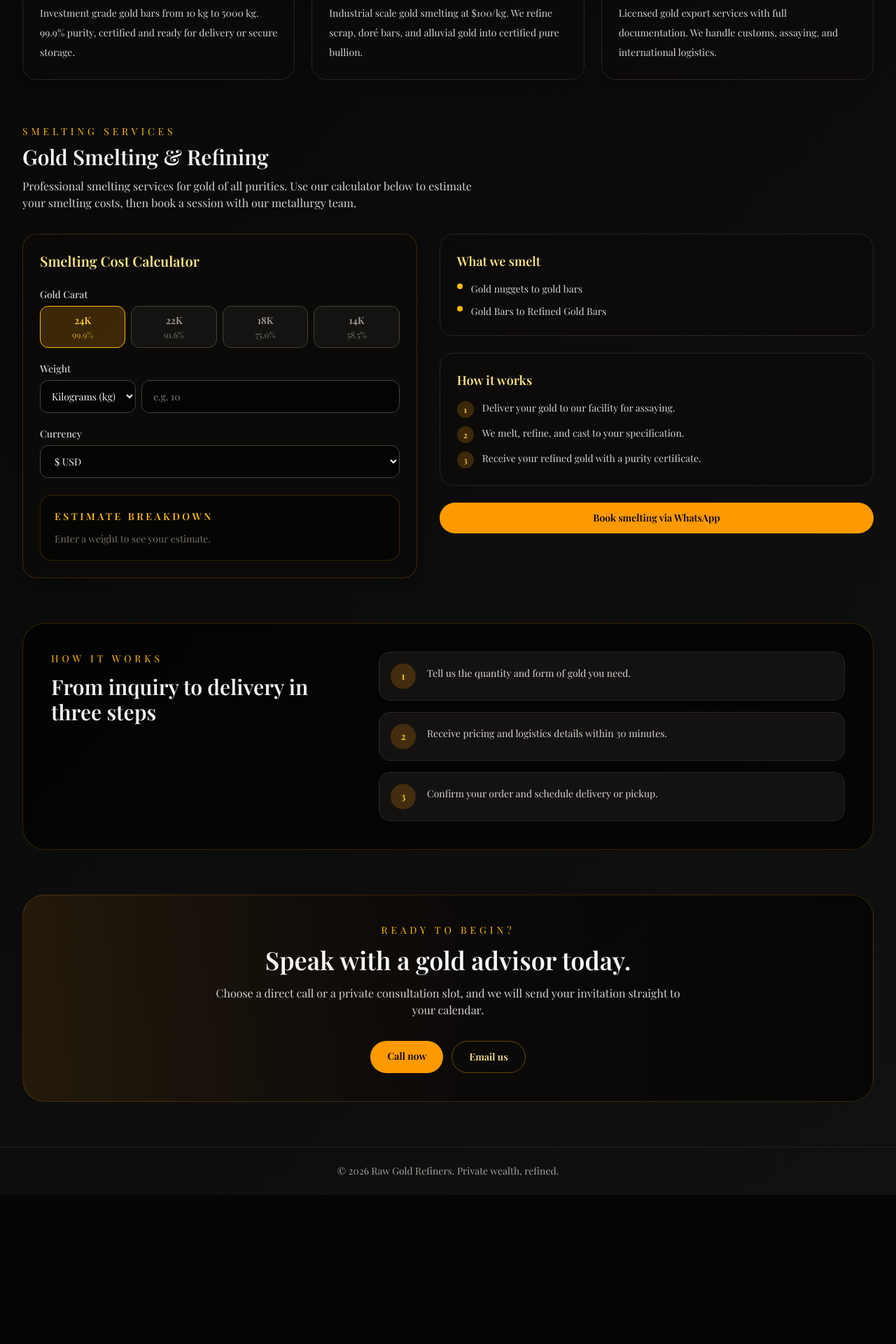
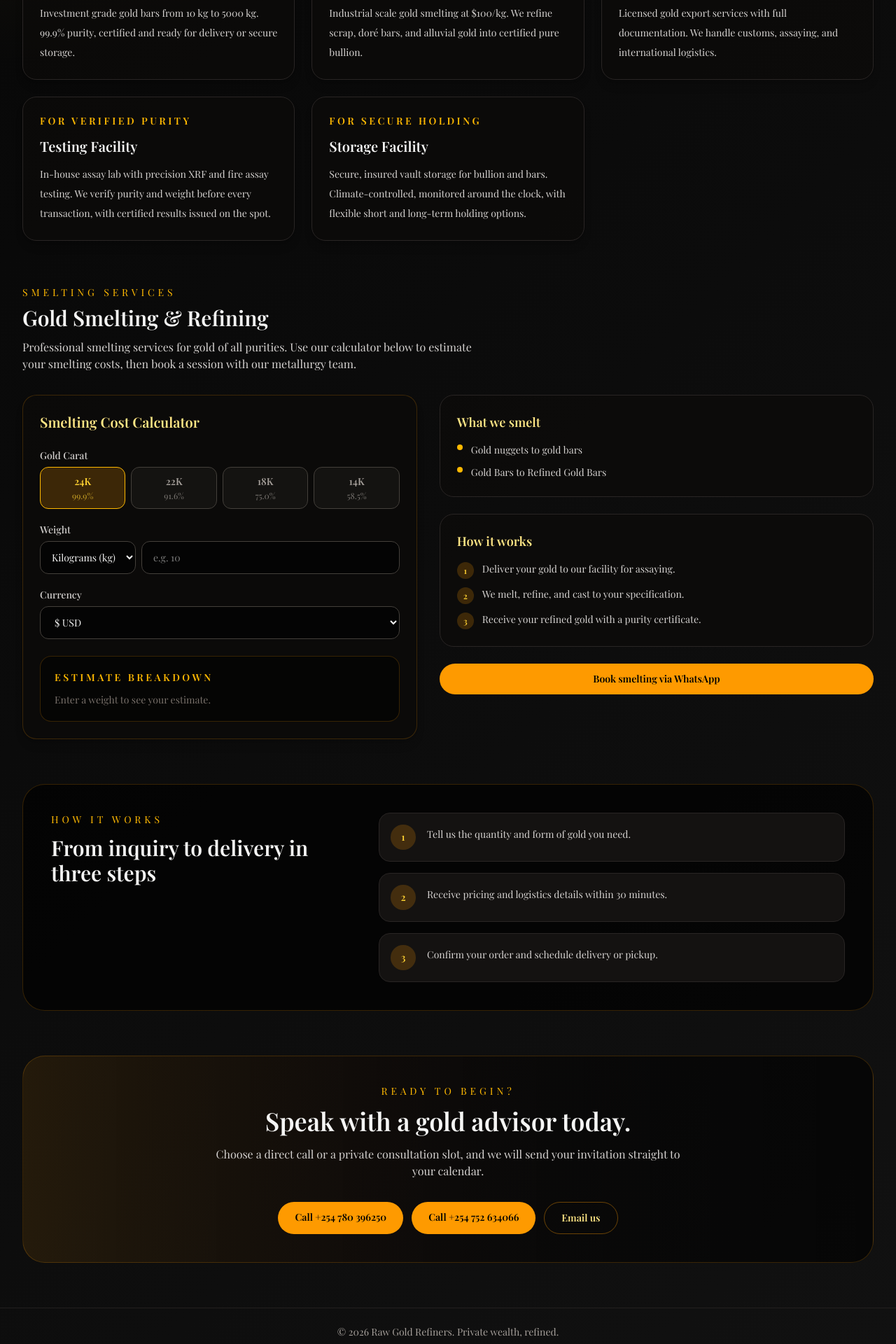
Before and after one commit to AlvinMusonye/gold-Trading-, a React (Vite) app: page / in a window 1280 px wide. Shown: the part 1040-2960 px from the top of the page at 70% size. Before the commit the page ends 2747 px from the top, so only its background shows below. Built offline with nearby package versions, Linux system fonts and the light colour scheme; a web font is replaced by a local one.

Commit message:
Add testing and storage facility services, add second contact number
Adds Testing Facility and Storage Facility cards to the offerings
section, and adds a second call button (+254752634066) alongside the
existing number in the contact section.

```diff
--- a/src/App.jsx
+++ b/src/App.jsx
@@ -16,6 +16,16 @@ const offerings = [
     title: 'Gold Export & Trade',
     description: 'Licensed gold export services with full documentation. We handle customs, assaying, and international logistics.',
     badge: 'For global buyers',
+  },
+  {
+    title: 'Testing Facility',
+    description: 'In-house assay lab with precision XRF and fire assay testing. We verify purity and weight before every transaction, with certified results issued on the spot.',
+    badge: 'For verified purity',
+  },
+  {
+    title: 'Storage Facility',
+    description: 'Secure, insured vault storage for bullion and bars. Climate-controlled, monitored around the clock, with flexible short and long-term holding options.',
+    badge: 'For secure holding',
   },
 ]
 
@@ -311,7 +321,10 @@ We Sell Certified Gold & Provide Professional Smelting Services.            </h1
           </p>
           <div className="mt-6 flex flex-col justify-center gap-3 sm:mt-8 sm:flex-row">
             <a href="tel:+254780396250" className="rounded-full bg-amber-500 px-5 py-2.5 text-sm font-semibold text-black transition hover:bg-amber-400 sm:px-6 sm:py-3">
-              Call now
+              Call +254 780 396250
+            </a>
+            <a href="tel:+254752634066" className="rounded-full bg-amber-500 px-5 py-2.5 text-sm font-semibold text-black transition hover:bg-amber-400 sm:px-6 sm:py-3">
+              Call +254 752 634066
             </a>
             <a href="mailto:rawgoldrefiners@gmail.com" className="rounded-full border border-amber-500/40 px-5 py-2.5 text-sm font-semibold text-amber-200 transition hover:border-amber-300 sm:px-6 sm:py-3">
               Email us
```
